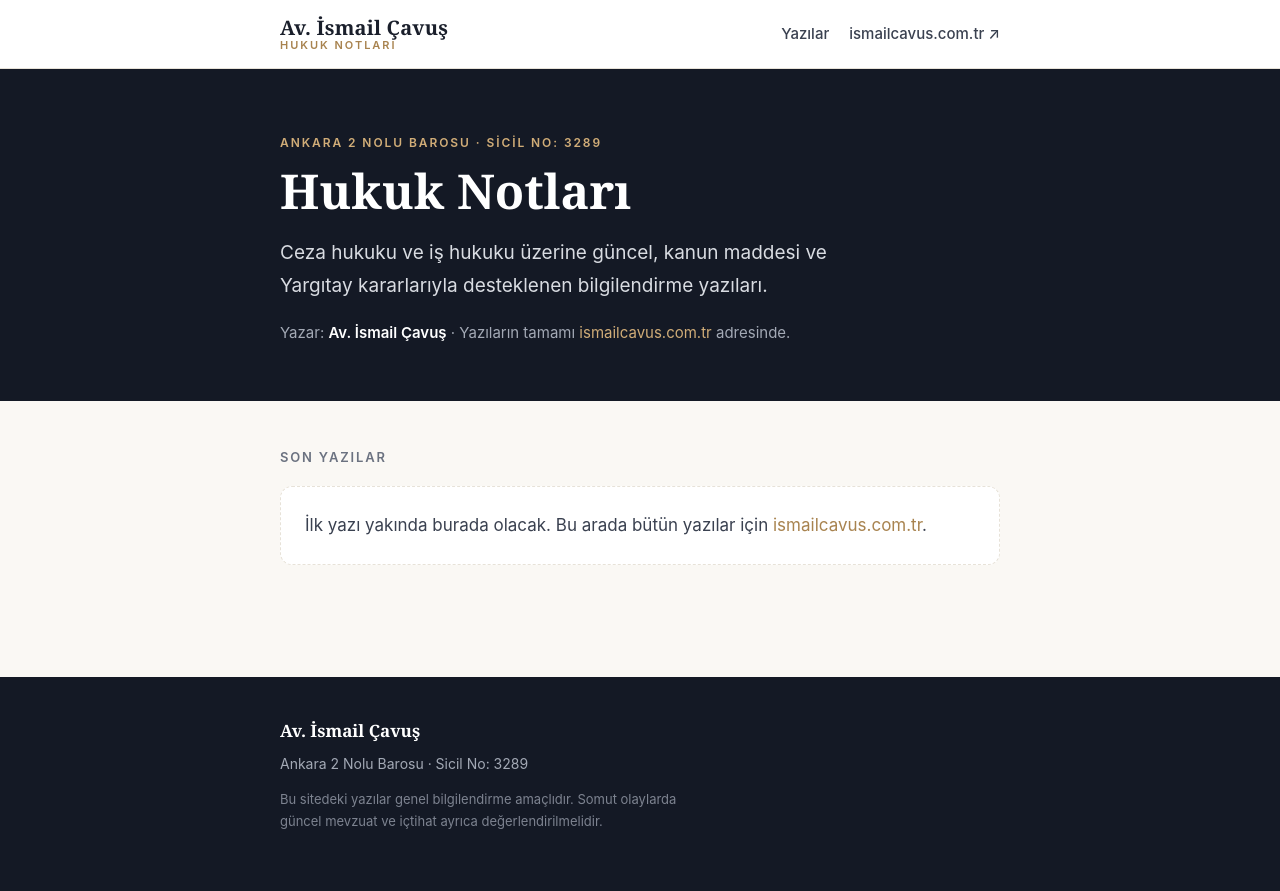
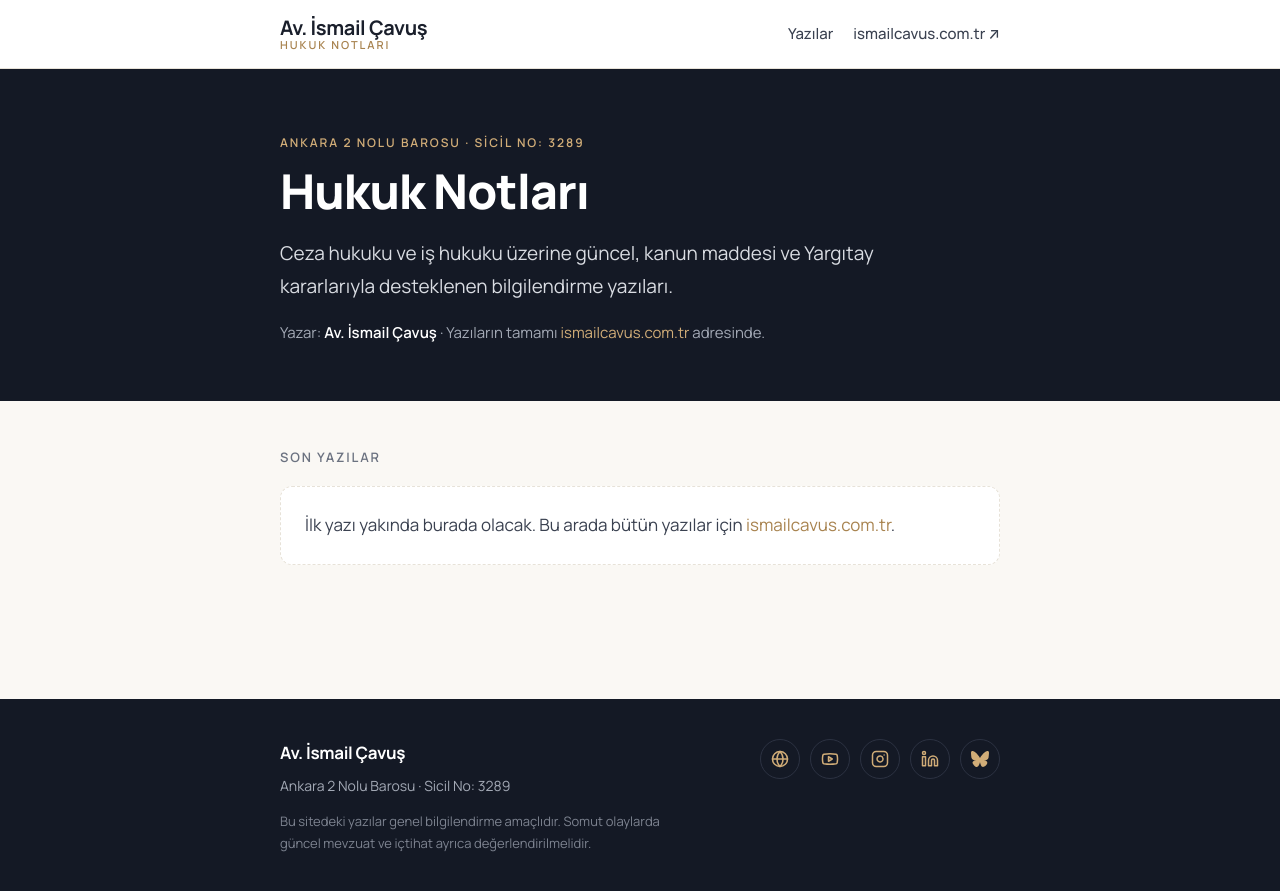
Before and after one commit to avukatismailcavus/avukatismailcavus.github.io, a Jekyll site: the page built from index.md, in a window 1280 px wide. Shown: the top 891 px of the page. Built offline with Jekyll 4.4.1, drawn with Linux system fonts in a browser that asks for light colours.

Commit message:
Tasarım: assets/css/style.css

```diff
--- a/assets/css/style.css
+++ b/assets/css/style.css
@@ -31,7 +31,7 @@ body {
   margin: 0;
   background: var(--zemin);
   color: var(--metin);
-  font: 400 17px/1.7 "Inter", system-ui, -apple-system, "Segoe UI", sans-serif;
+  font: 400 17px/1.7 "Manrope", system-ui, -apple-system, "Segoe UI", sans-serif;
   -webkit-font-smoothing: antialiased;
   min-height: 100vh;
   display: flex;
@@ -48,7 +48,7 @@ h1, h2, h3 { color: var(--murekkep); line-height: 1.25; }
 .ust-ic { display: flex; align-items: center; justify-content: space-between; gap: 16px; min-height: 68px; }
 .logo { display: flex; flex-direction: column; line-height: 1.15; }
 .logo:hover { text-decoration: none; }
-.logo-ad { font-family: "Source Serif 4", Georgia, serif; font-weight: 700; font-size: 20px; color: var(--murekkep); letter-spacing: .01em; }
+.logo-ad { font-family: "Manrope", system-ui, sans-serif; font-weight: 700; font-size: 20px; color: var(--murekkep); letter-spacing: .01em; }
 .logo-alt { font-size: 11px; font-weight: 600; letter-spacing: .18em; text-transform: uppercase; color: var(--altin); }
 .menu { display: flex; gap: 20px; font-size: 15px; font-weight: 500; }
 .menu a { color: var(--metin); }
@@ -56,7 +56,7 @@ h1, h2, h3 { color: var(--murekkep); line-height: 1.25; }
 
 /* Giriş */
 .giris { background: var(--koyu); color: #d9dce2; padding: 64px 0 56px; }
-.giris h1 { color: #fff; font-family: "Source Serif 4", Georgia, serif; font-size: clamp(36px, 6vw, 48px); margin: 8px 0 16px; }
+.giris h1 { color: #fff; font-family: "Manrope", system-ui, sans-serif; font-size: clamp(36px, 6vw, 48px); margin: 8px 0 16px; }
 .ust-etiket { margin: 0; font-size: 12px; font-weight: 600; letter-spacing: .16em; text-transform: uppercase; color: #d1ad78; }
 .giris-metin { font-size: 19px; margin: 0 0 18px; max-width: 620px; }
 .giris-alt { margin: 0; font-size: 15px; color: #a3a9b5; }
@@ -74,7 +74,7 @@ h1, h2, h3 { color: var(--murekkep); line-height: 1.25; }
 }
 .kart:hover { text-decoration: none; border-color: var(--altin); transform: translateY(-1px); }
 .kart time { font-size: 13px; color: var(--soluk); }
-.kart h3 { font-family: "Source Serif 4", Georgia, serif; font-size: 22px; margin: 6px 0 8px; }
+.kart h3 { font-family: "Manrope", system-ui, sans-serif; font-size: 22px; margin: 6px 0 8px; }
 .kart p { margin: 0 0 12px; font-size: 16px; }
 .devam { font-size: 14px; font-weight: 600; color: var(--altin); }
 .bos { background: var(--yuzey); border: 1px dashed var(--cizgi); border-radius: 12px; padding: 24px; margin: 0; }
@@ -82,13 +82,13 @@ h1, h2, h3 { color: var(--murekkep); line-height: 1.25; }
 /* Yazı */
 .yazi { padding: 40px 20px 64px; }
 .geri { font-size: 14px; font-weight: 500; }
-.yazi-bas h1 { font-family: "Source Serif 4", Georgia, serif; font-size: clamp(30px, 5vw, 40px); margin: 16px 0 12px; }
+.yazi-bas h1 { font-family: "Manrope", system-ui, sans-serif; font-size: clamp(30px, 5vw, 40px); margin: 16px 0 12px; }
 .yazi-bilgi { font-size: 14px; color: var(--soluk); margin: 0 0 20px; }
 .ozet {
   background: var(--altin-acik); border-left: 3px solid var(--altin); border-radius: 0 8px 8px 0;
   padding: 14px 18px; margin: 0 0 32px; color: var(--murekkep); font-weight: 500;
 }
-.icerik h2 { font-family: "Source Serif 4", Georgia, serif; font-size: 26px; margin: 40px 0 12px; }
+.icerik h2 { font-family: "Manrope", system-ui, sans-serif; font-size: 26px; margin: 40px 0 12px; }
 .icerik h3 { font-size: 19px; margin: 28px 0 8px; }
 .icerik p, .icerik ul, .icerik ol { margin: 0 0 18px; }
 .icerik li { margin-bottom: 6px; }
@@ -101,16 +101,24 @@ h1, h2, h3 { color: var(--murekkep); line-height: 1.25; }
 .icerik th { background: var(--altin-acik); color: var(--murekkep); }
 .yazar { margin-top: 48px; background: var(--yuzey); border: 1px solid var(--cizgi); border-radius: 12px; padding: 20px 24px; font-size: 15px; }
 .yazar p { margin: 0 0 6px; }
-.yazar-ad { font-family: "Source Serif 4", Georgia, serif; font-weight: 700; font-size: 18px; color: var(--murekkep); }
+.yazar-ad { font-family: "Manrope", system-ui, sans-serif; font-weight: 700; font-size: 18px; color: var(--murekkep); }
 
 /* Alt bilgi */
 .alt { background: var(--koyu); color: #a3a9b5; font-size: 14px; padding: 40px 0; }
 .alt-ic { display: flex; justify-content: space-between; gap: 32px; flex-wrap: wrap; }
 .alt p { margin: 0 0 6px; }
-.alt-ad { color: #fff; font-family: "Source Serif 4", Georgia, serif; font-weight: 700; font-size: 17px; }
+.alt-ad { color: #fff; font-family: "Manrope", system-ui, sans-serif; font-weight: 700; font-size: 17px; }
 .uyari { max-width: 420px; font-size: 13px; color: #7d8390; margin-top: 12px !important; }
-.profil { list-style: none; margin: 0; padding: 0; display: grid; gap: 6px; }
-.profil a { color: #d1ad78; }
+.profil { list-style: none; margin: 0; padding: 0; display: flex; gap: 10px; align-items: flex-start; }
+.profil a {
+  display: grid; place-items: center; width: 40px; height: 40px; border-radius: 50%;
+  border: 1px solid #2c3242; color: #d1ad78; transition: background .15s ease, color .15s ease, border-color .15s ease;
+}
+.profil a:hover { background: #d1ad78; border-color: #d1ad78; color: #141925; text-decoration: none; }
+.profil svg { width: 18px; height: 18px; }
+/* Manrope başlık ayarı */
+h1, h2, h3, .logo-ad, .alt-ad, .yazar-ad { letter-spacing: -0.02em; }
+.giris h1, .yazi-bas h1 { font-weight: 800; }
 
 @media (max-width: 560px) {
   body { font-size: 16px; }
```
